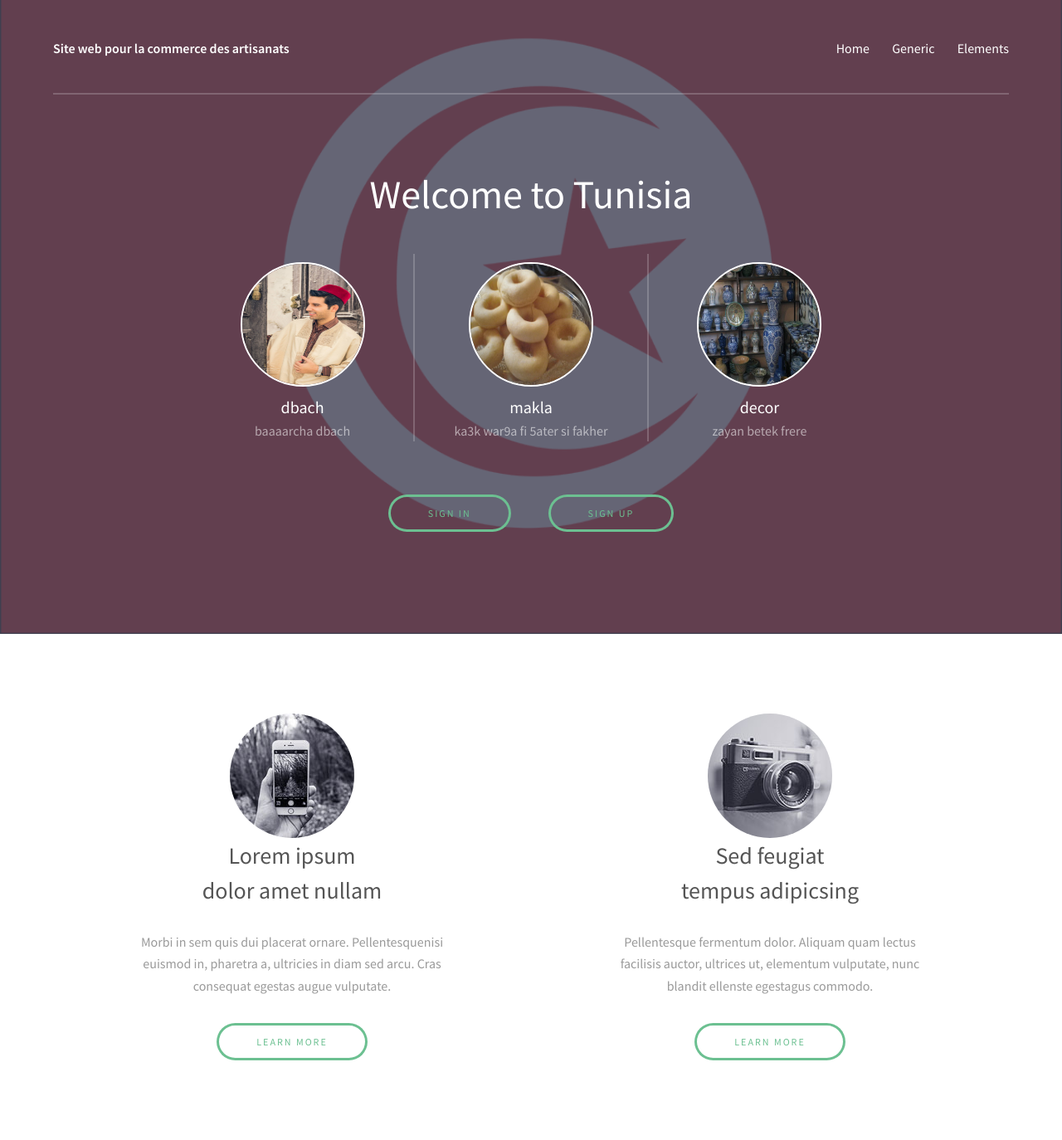
After one commit to Benzarti-Ilyess/web4innovation, a PHP site: page /choix.php in a window 1280 px wide. The commit adds this page. Shown: the whole page at 83% size. Run offline with PHP 8.4, Linux system fonts and the light colour scheme; some libraries are stand-ins or nearby versions.

Commit message:
add choice page

```diff
--- /dev/null
+++ b/choix.php
@@ -0,0 +1,90 @@
+<?php
+  session_start();
+  if (isset($_SESSION['signed-in'])){
+    header('location: sign/home.php');
+  }
+ ?>
+ <html>
+	<head>
+		<title>Site web pour la commerce des artisanats</title>
+		<meta charset="utf-8" />
+		<meta name="viewport" content="width=device-width, initial-scale=1" />
+		<link rel="stylesheet" href="assets/css/main.css" />
+		<link rel="stylesheet" href="https://cdnjs.cloudflare.com/ajax/libs/animate.css/3.5.2/animate.min.css" />
+	</head>
+	<body>
+		<header id="header">
+			<div class="inner">
+			<a href="#" class="logo">  <strong>Site web pour la commerce des artisanats</strong></a>
+				<nav id="nav">
+					<a href="./index.html">Home</a>
+					<a href="generic.html">Generic</a>
+					<a href="elements.html">Elements</a>
+				</nav>
+				<a href="#navPanel" class="navPanelToggle"><span class="fa fa-bars"></span></a>
+			</div>
+		</header>
+    <section id="banner">
+			<div class="inner">
+				<header>
+					<h1>Welcome to Tunisia</h1>
+				</header>
+				<div class="flex ">
+					<div>
+						<img class="animation animated bounce" src="./images/jebba.jpg" width="150px" height="150px" />
+						<h3>dbach</h3>
+						<p>baaaarcha dbach</p>
+					</div>
+					<div>
+						<img class="animation animated bounce" src="./images/makla.jpg" width="150px" height="150px" />
+						<h3>makla </h3>
+						<p>ka3k war9a fi 5ater si fakher</p>
+					</div>
+					<div>
+						<img class="animation animated bounce" src="./images/decor.jpg" width="150px" height="150px" />
+						<h3>decor</h3>
+						<p>zayan betek frere</p>
+					</div>
+				</div>
+				<footer>
+					<a href="./sign/sign-in.php" class="button">Sign in</a>
+					&nbsp;&nbsp;&nbsp;&nbsp;&nbsp;&nbsp;&nbsp;&nbsp;&nbsp;&nbsp;&nbsp;&nbsp;
+					<a href="./sign/sign-up.php" class="button">Sign up</a>
+          <br><br>
+
+
+				</footer>
+			</div>
+		</section>
+		<section id="three" class="wrapper align-center">
+			<div class="inner">
+				<div class="flex flex-2">
+					<article>
+						<div class="image round">
+							<img src="images/pic01.jpg" alt="Pic 01" />
+						</div>
+						<header>
+							<h3>Lorem ipsum<br /> dolor amet nullam</h3>
+						</header>
+						<p>Morbi in sem quis dui placerat ornare. Pellentesquenisi<br />euismod in, pharetra a, ultricies in diam sed arcu. Cras<br />consequat  egestas augue vulputate.</p>
+						<footer>
+							<a href="#" class="button">Learn More</a>
+						</footer>
+					</article>
+					<article>
+						<div class="image round">
+							<img src="images/pic02.jpg" alt="Pic 02" />
+						</div>
+						<header>
+							<h3>Sed feugiat<br /> tempus adipicsing</h3>
+						</header>
+						<p>Pellentesque fermentum dolor. Aliquam quam lectus<br />facilisis auctor, ultrices ut, elementum vulputate, nunc<br /> blandit ellenste egestagus commodo.</p>
+						<footer>
+							<a href="#" class="button">Learn More</a>
+						</footer>
+					</article>
+				</div>
+			</div>
+		</section>
+	</body>
+</html>
--- a/index.php
+++ b/index.php
@@ -47,11 +47,10 @@
 					</div>
 				</div>
 				<footer>
-					<a href="#" class="button">Je veux vendre</a>
+					<a href="choix.php" class="button">Je veux vendre</a>
 					&nbsp;&nbsp;&nbsp;&nbsp;&nbsp;&nbsp;&nbsp;&nbsp;&nbsp;&nbsp;&nbsp;&nbsp;
 					<a href="./achat/achat.php" class="button">Je veux acheter</a>
-					<br><br>
-					<a href="./sign/sign-in.php" class="button">Sign in</a>
+
 				</footer>
 			</div>
 		</section>
```
